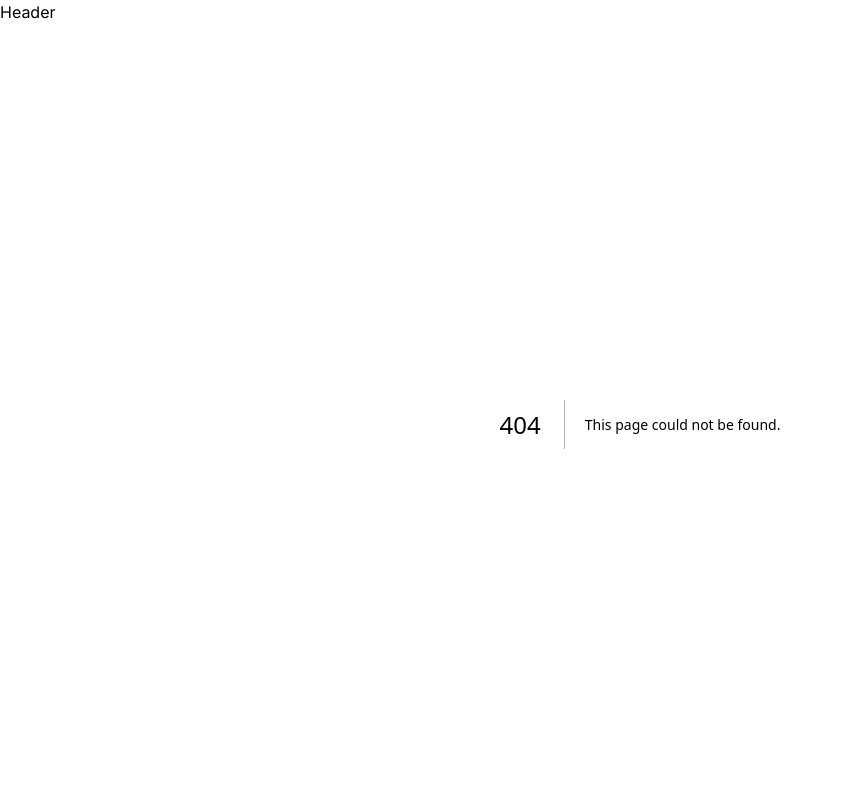
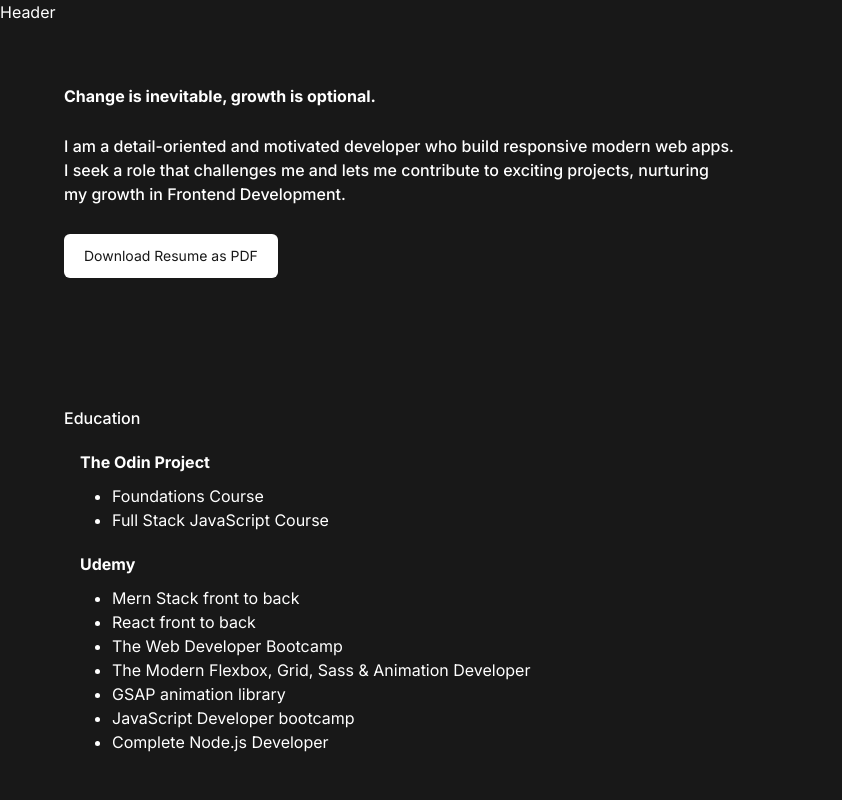
Before and after one commit to DLee1993/website, a Next.js app: page /resume in a window 1280 px wide. Before the commit this address had no page. Shown: the top 800 px of the page, without its empty margins (0-842 px from the left). Built offline with nearby package versions, Linux system fonts and the light colour scheme.

Commit message:
added routing

```diff
--- /dev/null
+++ b/app/resume/page.tsx
@@ -0,0 +1,58 @@
+import Link from "next/link";
+import { resume } from "../portfolioData";
+
+export default function ResumePage() {
+    return (
+        <main>
+            <section
+                id="resumeHero"
+                className="bg-foreground/5 rounded-b-3xl py-10 sm:py-12 px-8 sm:px-10 md:px-16 md:py-16"
+            >
+                <article className="flex flex-col gap-7">
+                    <h1 className="-text--hero leading-[110%] max-w-[350px] md:max-w-[439px] lg:max-w-[500px] font-bold">
+                        Change is inevitable, growth is optional.
+                    </h1>
+                    <p className="max-w-2xl leading-[151%] tracking-none font-medium">
+                        I am a detail-oriented and motivated developer who build responsive modern
+                        web apps. I seek a role that challenges me and lets me contribute to
+                        exciting projects, nurturing my growth in Frontend Development.
+                    </p>
+                    <Link
+                        href="/resume.pdf"
+                        target="_blank"
+                        rel="noopener noreferrer"
+                        download
+                        className="block w-fit px-5 py-3 bg-foreground text-background text-sm rounded-md"
+                    >
+                        Download Resume as PDF
+                    </Link>
+                </article>
+            </section>
+            <section id="resumeContent" className="py-10 sm:py-12 md:py-16 px-8 sm:px-10 md:px-16">
+                {resume.map((item, index) => (
+                    <section key={index} className="mb-12">
+                        <h2 className="-text--subHeading font-medium">{item.title}</h2>
+                        {item.courses
+                            ? item.courses?.map((course, index) => (
+                                  <article key={index} className="my-5 ml-4">
+                                      <h3 className="font-bold mb-2.5">{course.courseProvider}</h3>
+                                      <ul className="list-disc ml-8">
+                                          {course.courseTitles.map((course, index) => (
+                                              <li key={`course-${index}`}>{course}</li>
+                                          ))}
+                                      </ul>
+                                  </article>
+                              ))
+                            : item.keynotes.map((note, index) => (
+                                  <article key={index} className="my-5 ml-4">
+                                      <ul className="list-disc ml-8">
+                                          <li>{note}</li>
+                                      </ul>
+                                  </article>
+                              ))}
+                    </section>
+                ))}
+            </section>
+        </main>
+    );
+}
```
